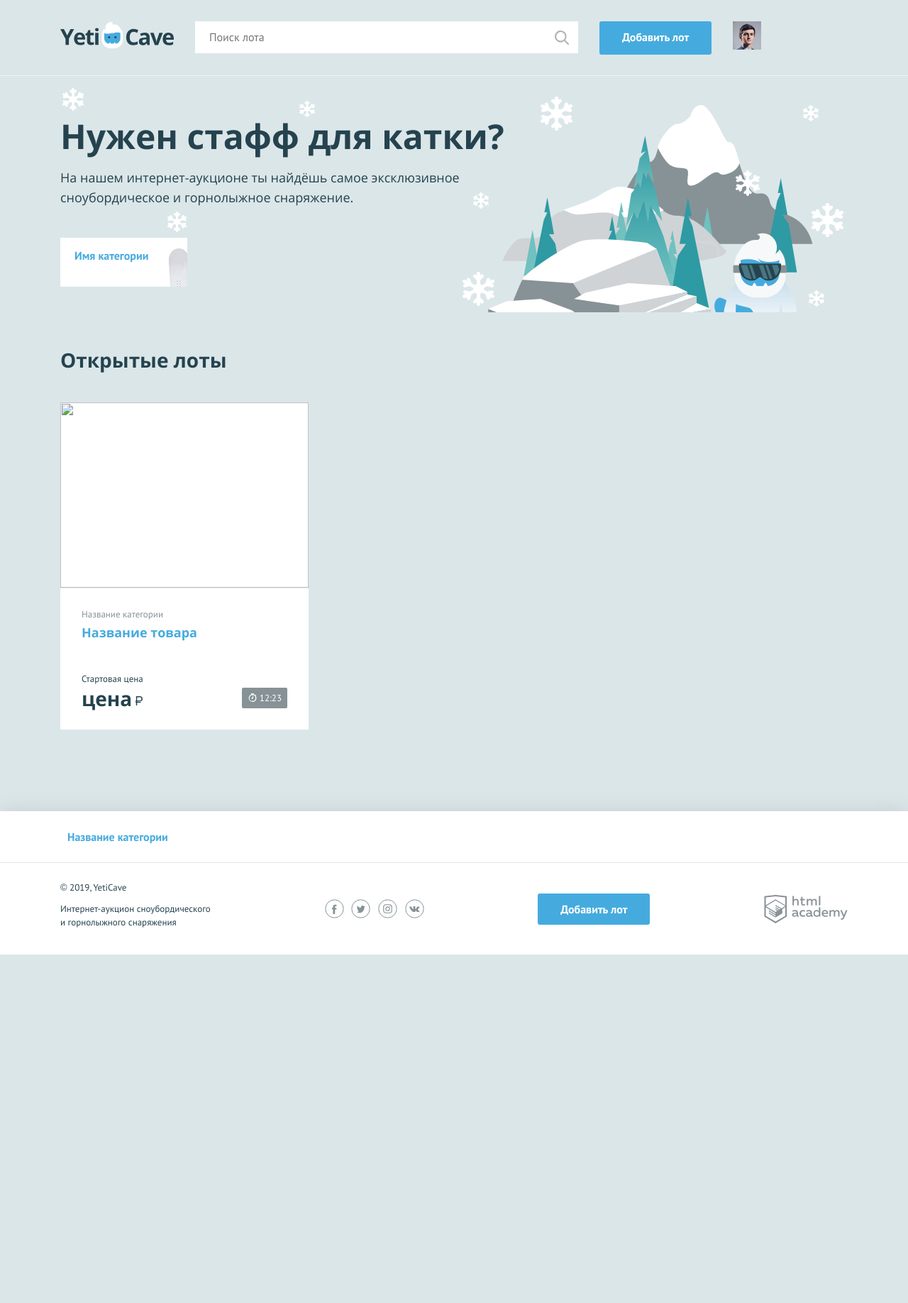
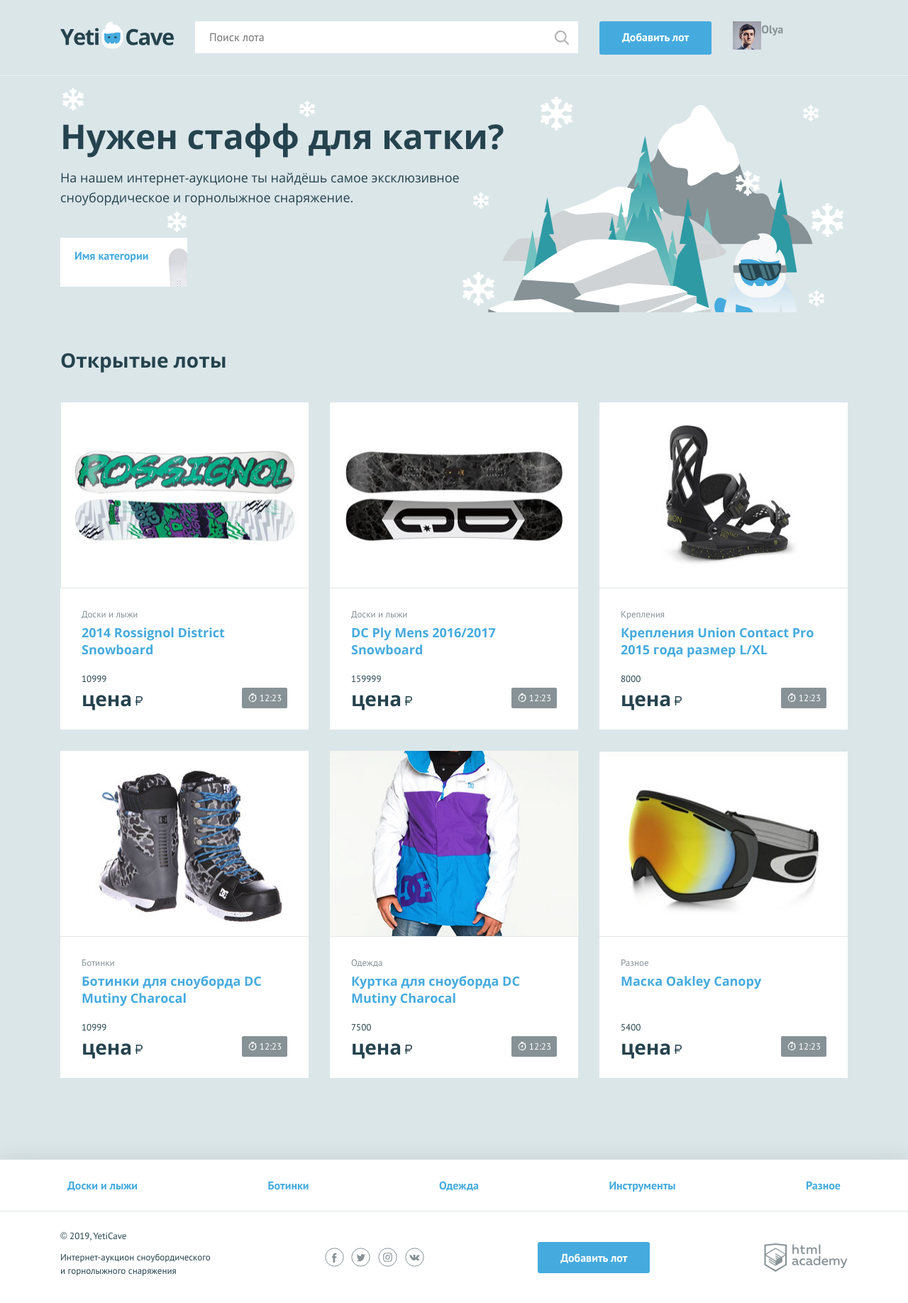
Before and after one commit to PopovaO1000/Yeticave1, a PHP site: page / in a window 1280 px wide. Shown: the whole page at 71% size. Before the commit the page ends 1345 px from the top, so only its background shows below. Run offline with PHP 8.4, Linux system fonts and the light colour scheme.

Commit message:
2_Rabota_s_massivami

```diff
--- a/index.php
+++ b/index.php
@@ -1,7 +1,15 @@
 <?php
 $is_auth = rand(0, 1);
 
-$user_name = ''; // укажите здесь ваше имя
+$user_name = 'Olya'; // укажите здесь ваше имя
+
+$category = array('Доски и лыжи','Ботинки','Одежда','Инструменты','Разное');
+$goods = array(array("name" => "2014 Rossignol District Snowboard", "category" => "Доски и лыжи" , "cost" => 10999, "URL" => "img/lot-1.jpg"),
+    array("name" => "DC Ply Mens 2016/2017 Snowboard", "category" => "Доски и лыжи" , "cost" => 159999, "URL" => "img/lot-2.jpg"),
+    array("name" => "Крепления Union Contact Pro 2015 года размер L/XL", "category" => "Крепления" , "cost" => 8000, "URL" => "img/lot-3.jpg"),
+    array("name" => "Ботинки для сноуборда DC Mutiny Charocal", "category" => "Ботинки" , "cost" => 10999, "URL" => "img/lot-4.jpg"),
+    array("name" => "Куртка для сноуборда DC Mutiny Charocal", "category" => "Одежда" , "cost" => 7500, "URL" => "img/lot-5.jpg"),
+    array("name" => "Маска Oakley Canopy", "category" => "Разное" , "cost" => 5400, "URL" => "img/lot-6.jpg"));
 ?>
 <!DOCTYPE html>
 <html lang="ru">
@@ -28,13 +36,13 @@ $user_name = ''; // укажите здесь ваше имя
 
         <nav class="user-menu">
             <?php
-            if ($is_auth == 1):
+            if ($is_auth):
             ?>
             <div class="user-menu__image">
                 <img src="img/user.jpg" width="40" height="40" alt="Пользователь">
             </div>
             <div class="user-menu__logged">
-                <p></p>
+                <p><?=$user_name ?></p>
             </div>
             <? else: ?>
             <ul class="user-menu__list">
@@ -69,16 +77,20 @@ $user_name = ''; // укажите здесь ваше имя
         </div>
         <ul class="lots__list">
             <!--заполните этот список из массива с товарами-->
+            <?
+            foreach ($goods as $good)
+            {
+            ?>
             <li class="lots__item lot">
                 <div class="lot__image">
-                    <img src="" width="350" height="260" alt="">
+                    <img src="<?=$good["URL"] ?>" width="350" height="260" alt="">
                 </div>
                 <div class="lot__info">
-                    <span class="lot__category">Название категории</span>
-                    <h3 class="lot__title"><a class="text-link" href="pages/lot.html">Название товара</a></h3>
+                    <span class="lot__category"><?=$good["category"] ?></span>
+                    <h3 class="lot__title"><a class="text-link" href="pages/lot.html"><?=$good["name"] ?></a></h3>
                     <div class="lot__state">
                         <div class="lot__rate">
-                            <span class="lot__amount">Стартовая цена</span>
+                            <span class="lot__amount"><?=$good["cost"] ?></span>
                             <span class="lot__cost">цена<b class="rub">р</b></span>
                         </div>
                         <div class="lot__timer timer">
@@ -87,6 +99,9 @@ $user_name = ''; // укажите здесь ваше имя
                     </div>
                 </div>
             </li>
+            <?
+            }
+            ?>
         </ul>
     </section>
 </main>
@@ -95,10 +110,16 @@ $user_name = ''; // укажите здесь ваше имя
 <footer class="main-footer">
     <nav class="nav">
         <ul class="nav__list container">
-            <!--заполните этот список из массива категорий-->
+            <?
+            foreach ($category as $cat)
+            {
+            ?>
             <li class="nav__item">
-                <a href="pages/all-lots.html">Название категории</a>
+                <a href="pages/all-lots.html"><?=$cat ?></a>
             </li>
+            <?
+            }
+            ?>
         </ul>
     </nav>
     <div class="main-footer__bottom container">
```
